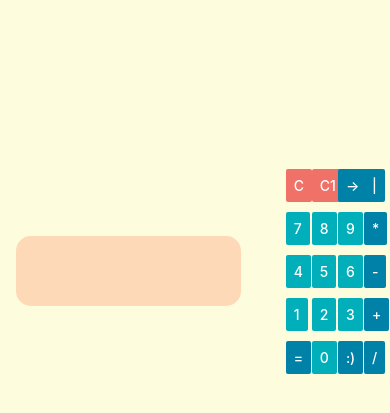
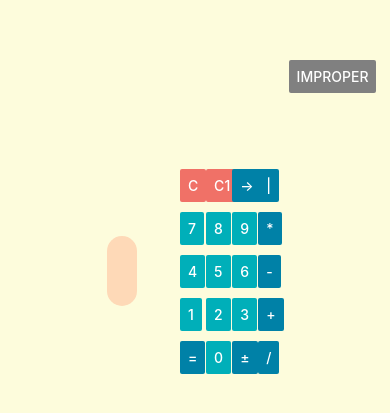
Before and after one commit to fagatini/calculator, a React Native app: screen / in a window 390 px wide. Shown: the part 151-564 px from the top of the page. Built offline with nearby package versions, Linux system fonts and the light colour scheme.

Commit message:
feat: add sign and vievType

```diff
--- a/App.js
+++ b/App.js
@@ -3,9 +3,11 @@ import Keyboard from "./src/Keyboard/Keyboard";
 import { Input } from "./src/Input/Input";
 import { stringToData } from "./src/utils/stringToData";
 import { regexps } from "./src/shared/regexps";
+import { Button } from "react-native";
 
 export default function App() {
   const [str, setStr] = useState("");
+  const [vievType, setVievType] = useState("improper");
 
   function keyManager(key) {
     switch (key) {
@@ -18,7 +20,8 @@ export default function App() {
       case "=":
         handleEqual(str);
         break;
-      case ":)":
+      case "±":
+        setStr(str.endsWith("±") ? str.slice(0, -1) : str + "±");
         break;
       default:
         setStr(str + key);
@@ -28,20 +31,25 @@ export default function App() {
   function handleEqual(string) {
     const [first, second] = stringToData(string);
     const operation = string.match(regexps.operations)[0];
+
     switch (operation) {
       case "+":
-        setStr(first.sum(second).toString());
+        setStr(first.sum(second).toString(vievType));
         break;
       case "-":
-        setStr(first.sub(second).toString());
+        setStr(first.sub(second).toString(vievType));
         break;
       case "*":
-        setStr(first.mult(second).toString());
+        setStr(first.mult(second).toString(vievType));
         break;
       case "/":
-        setStr(first.div(second).toString());
+        setStr(first.div(second).toString(vievType));
         break;
     }
+  }
+
+  function changeVievOfFraction() {
+    setVievType(vievType === "improper" ? "mixed" : "improper");
   }
 
   return (
@@ -56,7 +64,12 @@ export default function App() {
         gap: 40,
       }}
     >
-      <Input value={str} />
+      <div>
+        <Input value={str} vievType={vievType} />
+        <div style={{ width: "20%", position: "absolute", zIndex: 2, right: "6%", top: "25%" }}>
+          <Button title={vievType} onPress={() => changeVievOfFraction()} color={"gray"}></Button>
+        </div>
+      </div>
       <Keyboard onKeyPress={(key) => keyManager(key)} />
     </main>
   );
--- a/src/Input/Input.jsx
+++ b/src/Input/Input.jsx
@@ -6,7 +6,6 @@ export const Input = ({ value: fractionText }) => {
   function parseValue(text) {
     const [first, second] = text.split(regexps.operations, 2);
     const operation = text[regexps.operations.exec(text)?.index];
-
     return (
       <>
         {first?.length ? parseFraction(first) : null}
@@ -17,7 +16,8 @@ export const Input = ({ value: fractionText }) => {
   }
 
   function parseFraction(fractionText) {
-    const fraction = {};
+    const fraction = { sign: fractionText.startsWith("±") ? "±" : "" };
+    fractionText = fractionText.replaceAll("±", "");
 
     if (!fractionText.includes("→") && !fractionText.includes("|")) {
       fraction.integer = fractionText;
@@ -37,6 +37,7 @@ export const Input = ({ value: fractionText }) => {
 
     return (
       <>
+        {fraction.sign === "±" ? <p style={styles.negative}>—</p> : null}
         <div style={styles.integer}>
           <p style={styles.pStyle}>{fraction.integer}</p>
         </div>
@@ -91,4 +92,8 @@ const styles = StyleSheet.create({
   operation: {
     marginRight: 5,
   },
+  negative: {
+    marginLeft: 5,
+    marginRight: 2,
+  },
 });
--- a/src/Keyboard/Keyboard.jsx
+++ b/src/Keyboard/Keyboard.jsx
@@ -7,8 +7,8 @@ const Keyboard = ({ onKeyPress }) => {
     ["7", "8", "9", "*"],
     ["4", "5", "6", "-"],
     ["1", "2", "3", "+"],
-    ["=", "0", ":)", "/"],
-  ]; // TODO не запариватся с выражениями и сделать переключение между неправильными дробями и дробями с целой частью
+    ["=", "0", "±", "/"],
+  ];
 
   function getColorForButton(key) {
     switch (key) {
@@ -22,7 +22,7 @@ const Keyboard = ({ onKeyPress }) => {
       case "/":
       case "|":
       case "()":
-      case ":)":
+      case "±":
       case "→":
         return "#0081a7";
       default:
--- a/src/classes/fraction.js
+++ b/src/classes/fraction.js
@@ -6,6 +6,10 @@ export class Fraction {
     } else {
       this.numerator = fraction.integer;
       this.denominator = 1;
+    }
+
+    if (fraction.sign) {
+      this.numerator = fraction.sign * this.numerator;
     }
   }
 
@@ -28,13 +32,16 @@ export class Fraction {
   }
 
   div(fraction) {
-    const newNumerator = this.numerator * fraction.denominator;
-    const newDenominator = this.denominator * fraction.numerator;
-    return new Fraction({ numerator: newNumerator, denominator: newDenominator });
+    const newNumerator = Math.abs(this.numerator * fraction.denominator);
+    const newDenominator = Math.abs(this.denominator * fraction.numerator);
+    return new Fraction({
+      numerator: newNumerator * Math.sign(this.numerator) * Math.sign(fraction.numerator),
+      denominator: newDenominator,
+    });
   }
 
   nod() {
-    let a = this.numerator,
+    let a = Math.abs(this.numerator),
       b = this.denominator;
     while (b !== 0) {
       const temp = b;
@@ -45,12 +52,23 @@ export class Fraction {
     this.denominator = this.denominator / a;
   }
 
-  toString() {
+  toString(vievType) {
     this.nod();
     if (this.denominator === 1) {
-      return this.numerator.toString();
+      return this.numerator.toString().replace("-", "±");
     } else {
-      return this.numerator + "|" + this.denominator;
+      if (vievType === "improper") {
+        return this.numerator.toString().replace("-", "±") + "|" + this.denominator;
+      } else {
+        const unSignedNumerator = Math.abs(this.numerator);
+        const sign = Math.sign(this.numerator) === -1 ? "±" : "";
+        const integer = Math.floor(unSignedNumerator / this.denominator);
+        const vievedInteger = integer !== 0 ? integer + "→" : "";
+        const numerator = unSignedNumerator - integer * this.denominator;
+        const vievedFraction = unSignedNumerator !== 0 ? numerator + "|" + this.denominator : "";
+        const result = sign + vievedInteger + vievedFraction;
+        return result;
+      }
     }
   }
 }
--- a/src/shared/regexps.js
+++ b/src/shared/regexps.js
@@ -1 +1 @@
-export const regexps = { operations: /[*-+/]/ };
+export const regexps = { operations: /[*+/-]/ };
--- a/src/utils/stringToData.ts
+++ b/src/utils/stringToData.ts
@@ -11,7 +11,9 @@ export const stringToData = (input: string) => {
 };
 
 const stringToFraction = (value: string) => {
-  const result: any = {};
+  const result: any = {sign: value.includes("±") ? -1 : 1};
+  value = value.replaceAll("±", "");
+
   if (!value.includes("→") && !value.includes("|")) {
     result.integer = value;
   } else {
```
